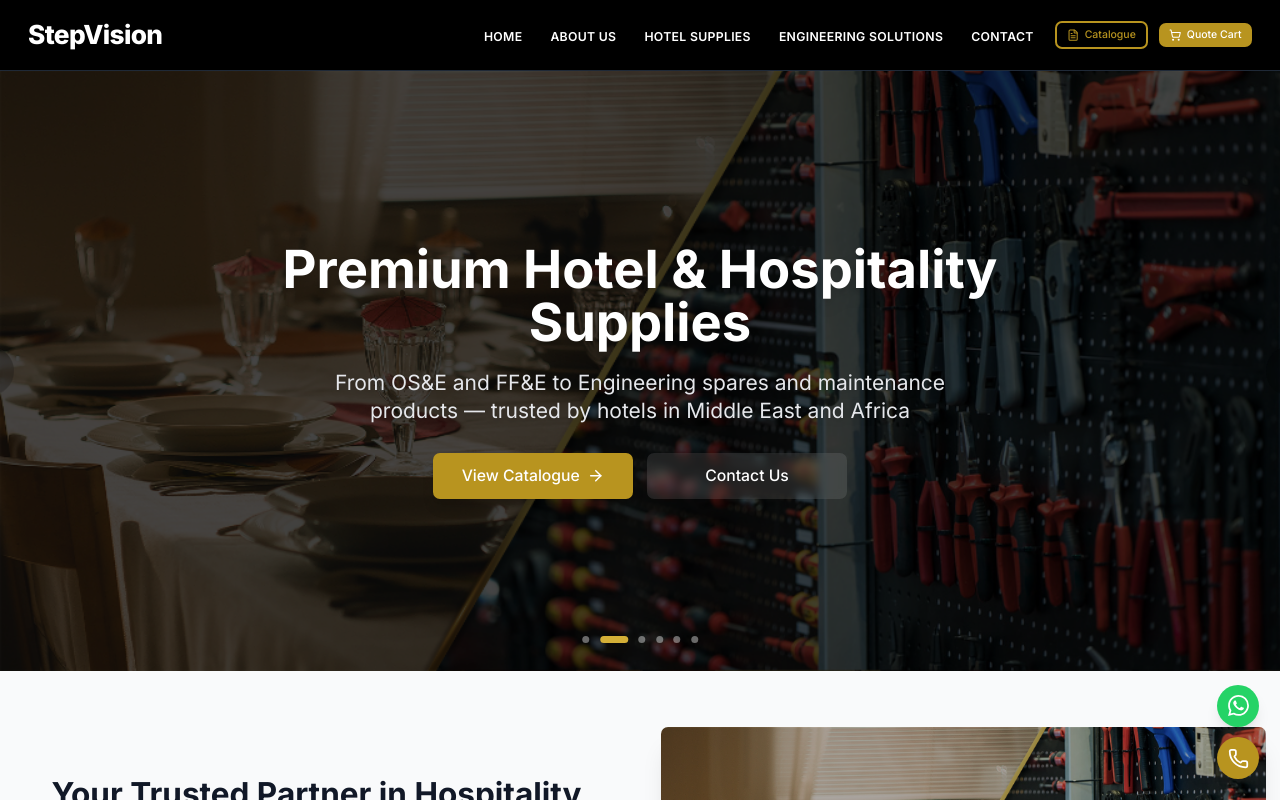
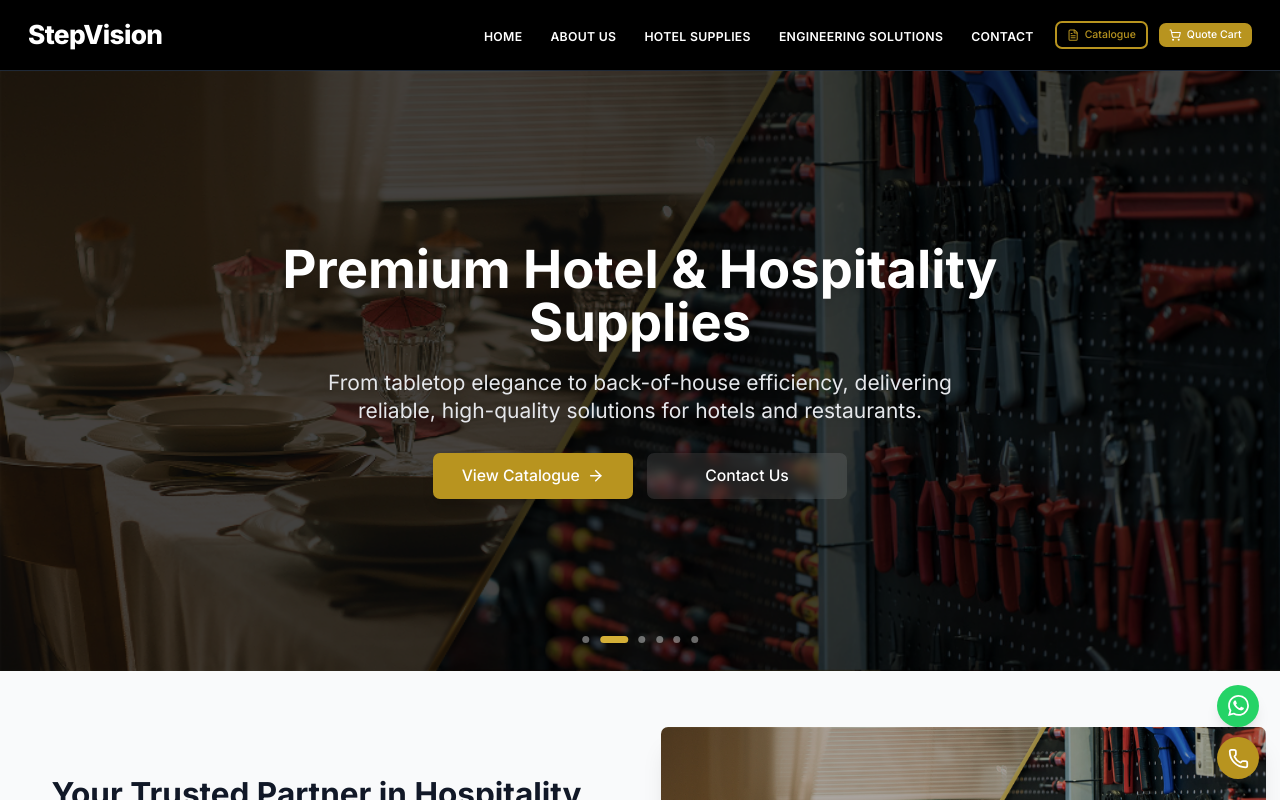
Before and after one commit to ayishamuneer4342-blip/STEPVISION, a Next.js app: page / in a window 1280 px wide. Shown: the top 800 px of the page. Built offline with nearby package versions, Linux system fonts and the light colour scheme.

Commit message:
Update hero slider: Move general description to first slide

```diff
--- a/src/components/HeroSlider.tsx
+++ b/src/components/HeroSlider.tsx
@@ -22,7 +22,7 @@ const slides: Slide[] = [
         id: 1,
         image: '/images/hero-banner-main.png',
         title: 'One stop solution for Hotel supplies and Engineering Products',
-        description: '',
+        description: 'From OS&E and FF&E to Engineering spares and maintenance products — trusted by hotels in Middle East and Africa',
         ctaText: 'View Products',
         ctaLink: '/products',
         secondaryCtaText: 'Contact Us',
@@ -32,7 +32,7 @@ const slides: Slide[] = [
         id: 2,
         image: '/images/hero-slide-1.png',
         title: 'Premium Hotel & Hospitality Supplies',
-        description: 'From OS&E and FF&E to Engineering spares and maintenance products — trusted by hotels in Middle East and Africa',
+        description: 'From tabletop elegance to back-of-house efficiency, delivering reliable, high-quality solutions for hotels and restaurants.',
         ctaText: 'View Catalogue',
         ctaLink: '/request-catalogue',
         secondaryCtaText: 'Contact Us',
```
